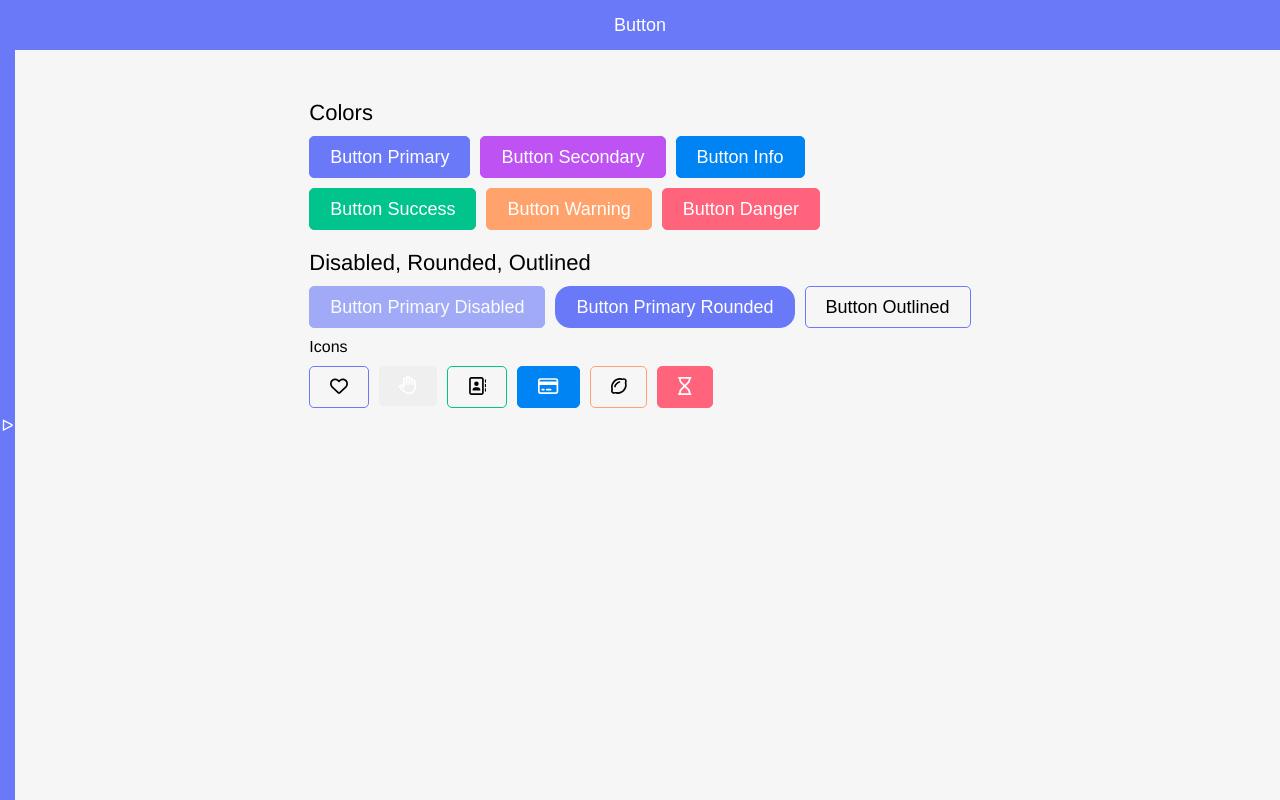
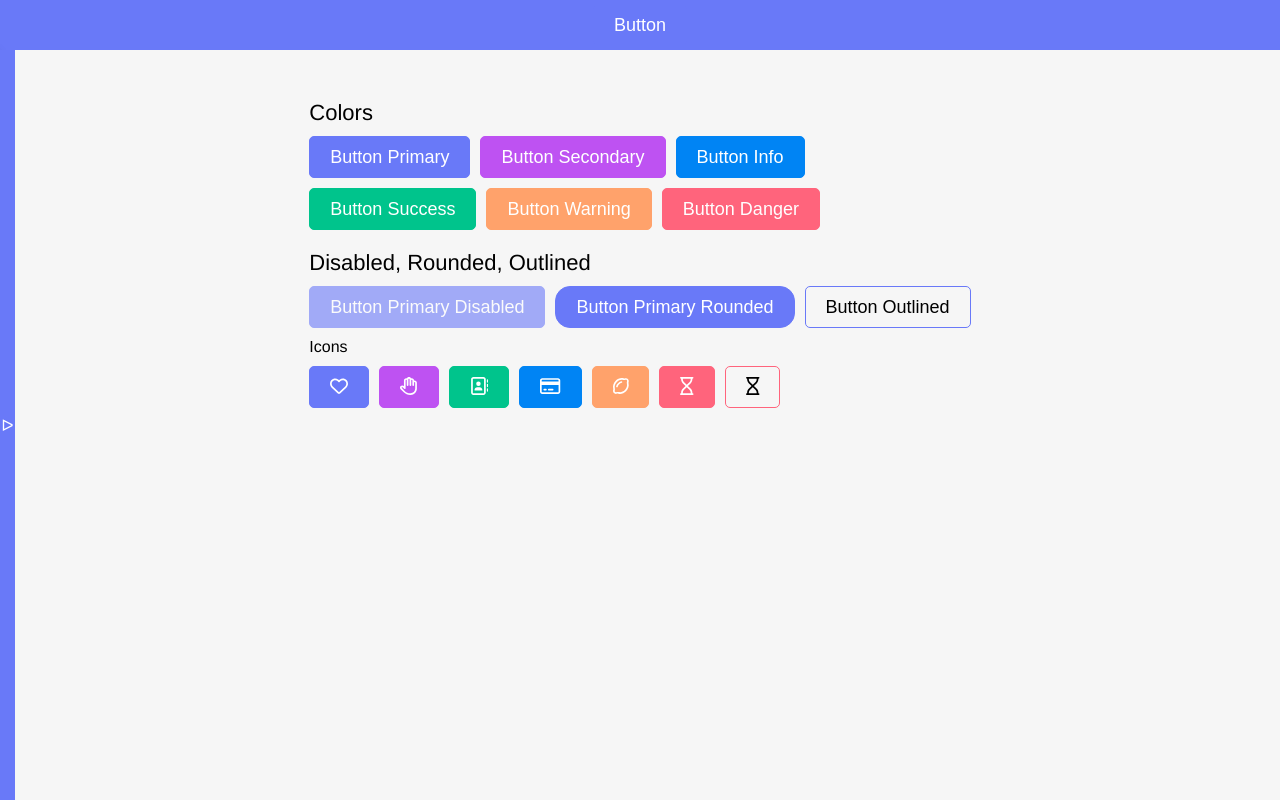
Before and after one commit to Crash2022/Vue-Design, a Vue app: page /button in a window 1280 px wide. Built offline with nearby package versions, Linux system fonts and the light colour scheme.

Commit message:
add: button icons v2

```diff
--- a/src/pages/ButtonPage.vue
+++ b/src/pages/ButtonPage.vue
@@ -20,13 +20,14 @@
         </div>
 
         <div class="heading-2">Icons</div>
-        <div class="line">
-            <CustomButton color="primary" icon="heart" outlined/>
-            <CustomButton color="second" icon="hand"/>
-            <CustomButton color="success" icon="address-book" outlined/>
+        <div>
+            <CustomButton color="primary" icon="heart"/>
+            <CustomButton color="secondary" icon="hand"/>
+            <CustomButton color="success" icon="address-book"/>
             <CustomButton color="info" icon="credit-card"/>
-            <CustomButton color="warning" icon="lemon" outlined/>
+            <CustomButton color="warning" icon="lemon"/>
             <CustomButton color="danger" icon="hourglass"/>
+            <CustomButton color="danger" icon="hourglass" outlined/>
         </div>
     </div>
 </template>
--- a/src/shared/ui/CustomUI/CustomButton.vue
+++ b/src/shared/ui/CustomUI/CustomButton.vue
@@ -132,7 +132,6 @@ const props = defineProps({
         &_rounded {
             border-radius: 15px;
         }
-
         // кнопка-иконка
         &_icon {
             padding: 0;
```
